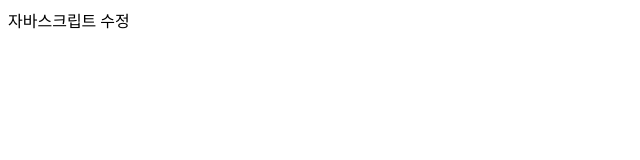
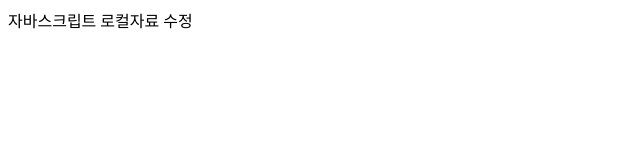
Before and after one commit to pnumin/K-digital-2023-2, a plain HTML site: page index.html in a window 1280 px wide. Shown: the full height of the page, 0-640 px from the left. Drawn offline with Linux system fonts and the light colour scheme.

Commit message:
local 자료 수정1

```diff
--- a/index.html
+++ b/index.html
@@ -6,6 +6,6 @@
     <title>자바스크립트</title>
 </head>
 <body>
-    자바스크립트 수정
+    자바스크립트 로컬자료 수정
 </body>
 </html>
```
